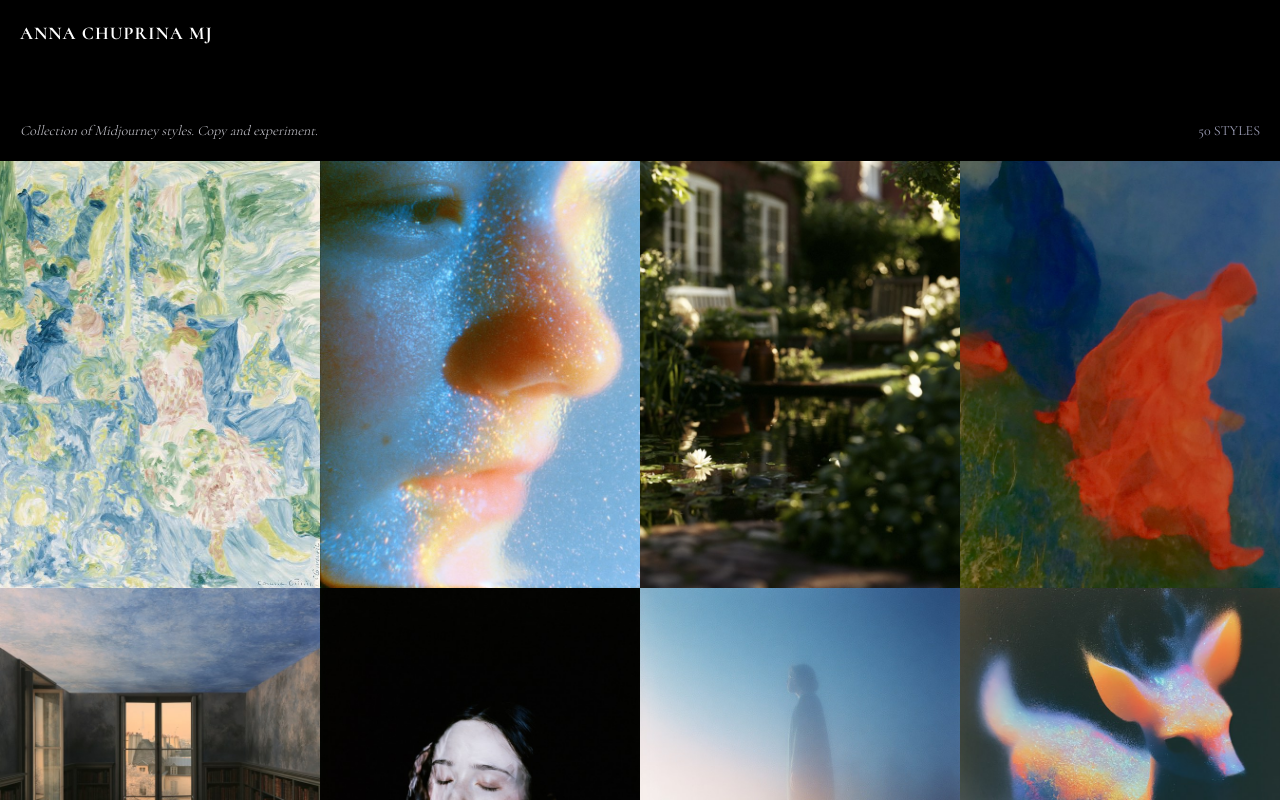
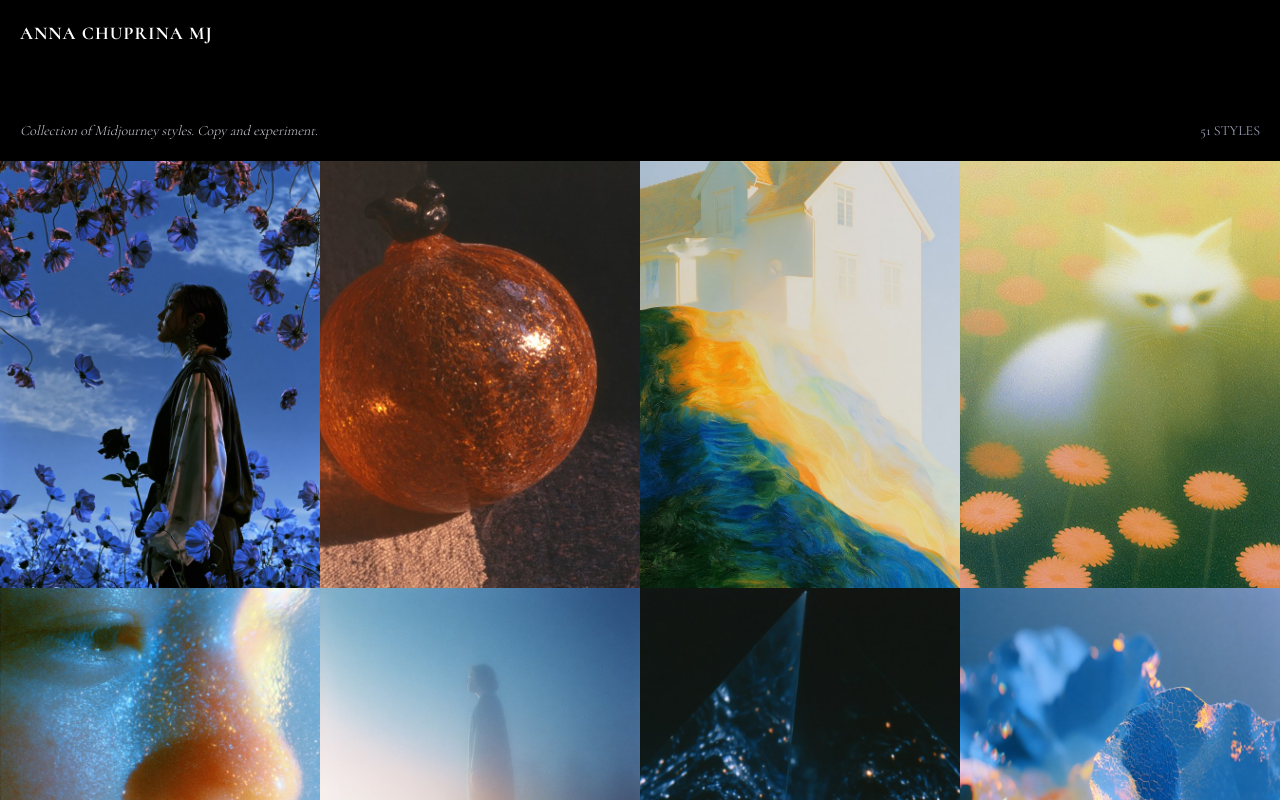
Before and after one commit to annachuprina/mj, a React (Vite) app: page / in a window 1280 px wide. Shown: the top 800 px of the page. Built offline with nearby package versions, Linux system fonts and the light colour scheme.

Commit message:
Added image 52

```diff
--- a/src/App.jsx
+++ b/src/App.jsx
@@ -304,6 +304,12 @@ const galleryItems = [
     alt: 'illustration of peach',
     prompt: 'illustration of peach',
   },
+  {
+    style: '--sref 7833644401',
+    src: `${import.meta.env.BASE_URL}images/optimized-small/52.jpg`,
+    alt: 'footballer',
+    prompt: 'footballer',
+  },
 ]
 
 const getDailyShuffleKey = (date = new Date()) => {
```
Also changed, not shown: public/images/optimized-small/52.jpg (added), 1 other file (tests, documents, lock files or other folders).
